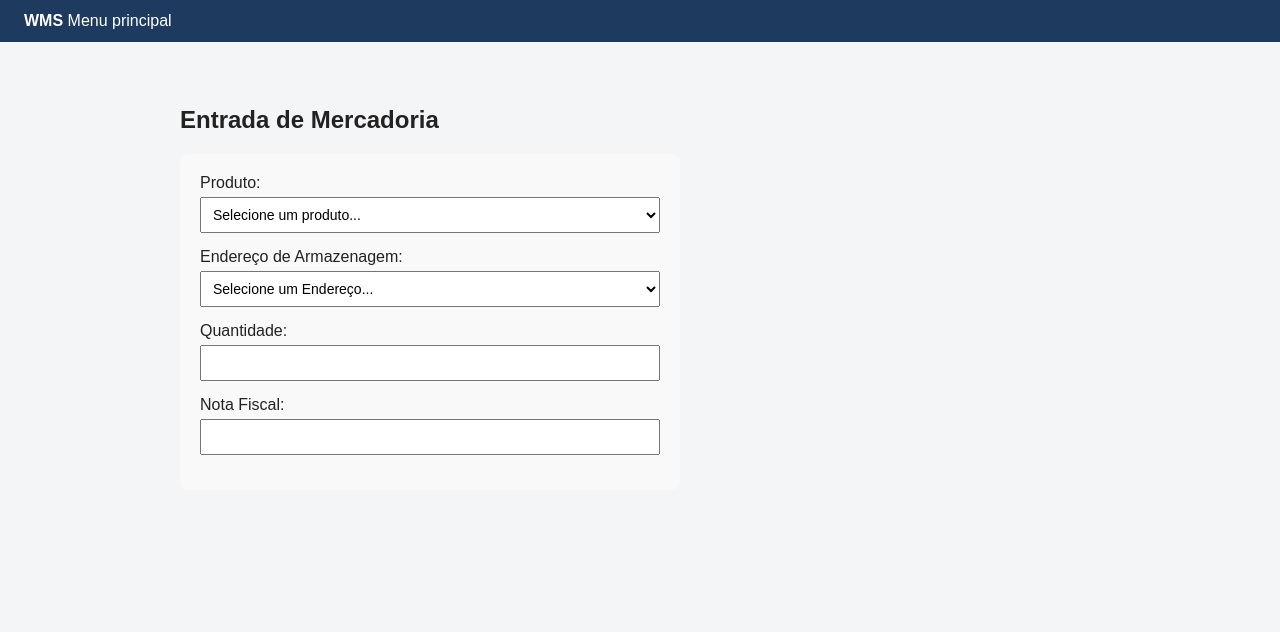
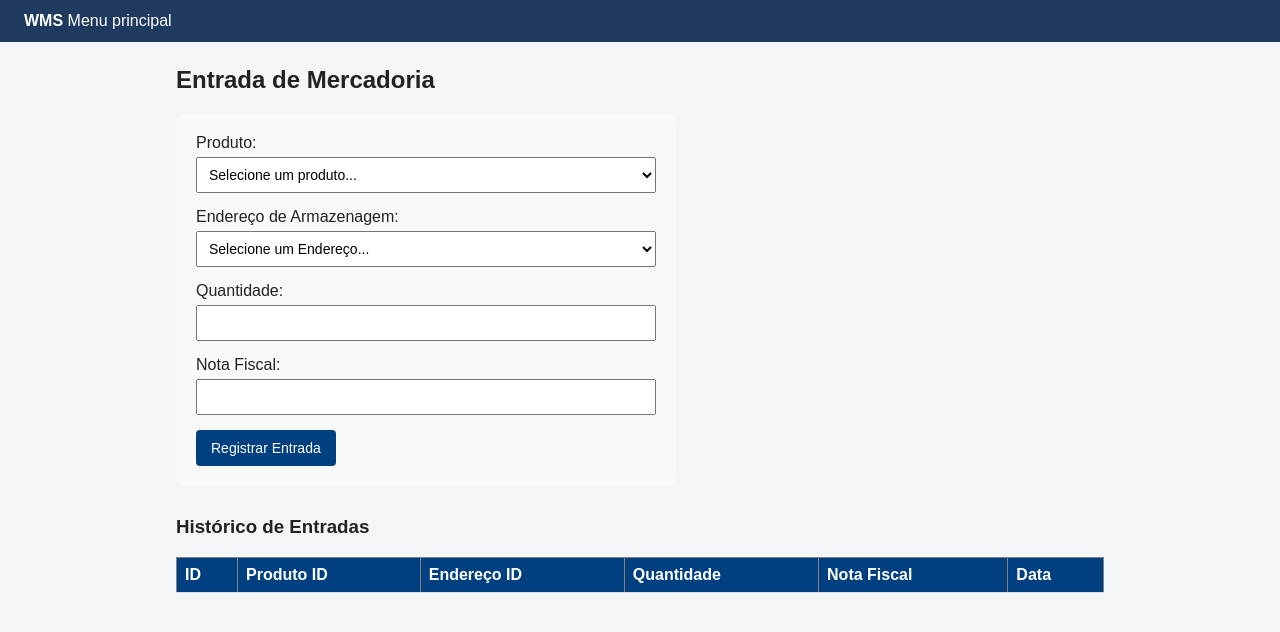
Before and after one commit to AndreyToca/ARJTech-WMS, a website: page public/pages/entrada.html in a window 1280 px wide. Drawn offline with Linux system fonts and the light colour scheme; no server answers.

Commit message:
remove style da tag main

```diff
--- a/public/pages/entrada.html
+++ b/public/pages/entrada.html
@@ -14,7 +14,7 @@
       </nav>
   </header>
 
-  <main style="padding: 20px;">
+  <main >
     <h2>Entrada de Mercadoria</h2>
 
     <form id="formEntrada" style="margin-bottom: 30px; background: #f9f9f9; padding: 20px; border-radius: 8px; max-width: 500px;">
@@ -42,7 +42,24 @@
             <input type="text" id="nota_fiscal" style="width: 100%; padding: 8px; margin-top: 5px;">
         </div>
 
+        <button type="submit" style="background: #004080; color: white; padding: 10px 15px; border: none; border-radius: 4px; cursor: pointer;">Registrar Entrada</button>
+    </form>
 
+    <h3>Histórico de Entradas</h3>
+    <table border="1" style="width: 100%; border-collapse: collapse; margin-top: 10px;">
+        <thead>
+            <tr style="background: #004080; color: white; text-align: left;">
+                <th style="padding: 8px;">ID</th>
+                <th style="padding: 8px;">Produto ID</th>
+                <th style="padding: 8px;">Endereço ID</th>
+                <th style="padding: 8px;">Quantidade</th>
+                <th style="padding: 8px;">Nota Fiscal</th>
+                <th style="padding: 8px;">Data</th>
+            </tr>
+        </thead>
+        <tbody id="tabelaEntradas">
+        </tbody>
+    </table>
   </main>
 
   <script src="../js/entrada.js"></script>
```
